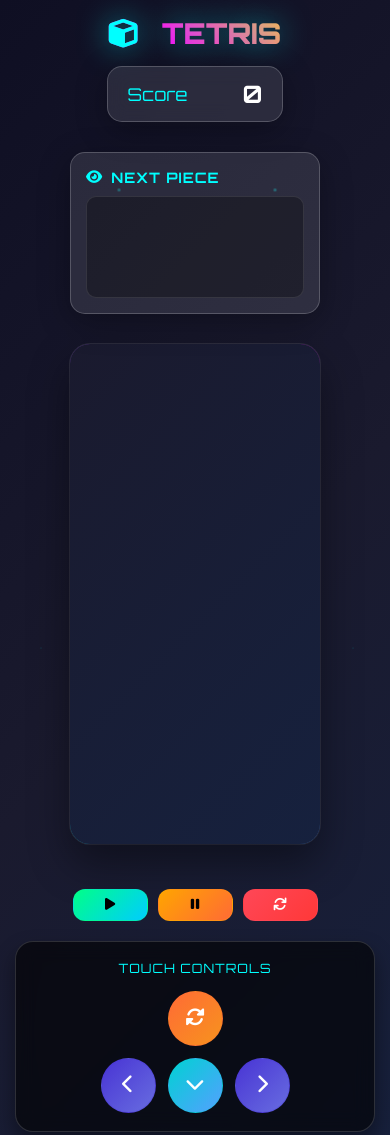
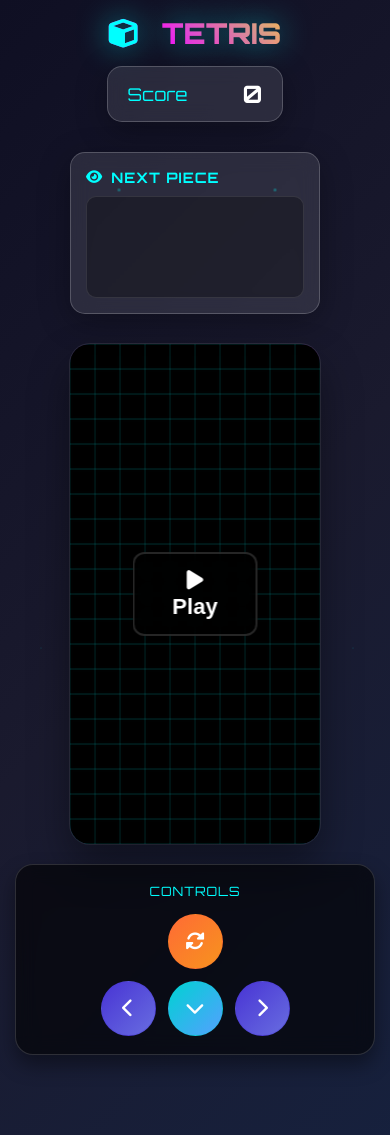
Before and after one commit to alcxaa/Tetris-Game, a plain HTML site: page index.html in a window 390 px wide. Shown: the top 1135 px of the page. Drawn offline with Linux system fonts and the light colour scheme.

Commit message:
Revise Tetris game layout and controls
Updated the game layout and added play controls.

```diff
--- a/index.html
+++ b/index.html
@@ -25,9 +25,18 @@
       </div>
     </div>
 
-    <div id="game-container" class="game-container-flex">
 <div class="game-main">
 <div class="canvas-wrapper">
+  <button id="startBtnOverlay" class="start-overlay-btn">
+    <i class="fas fa-play"></i>
+    <span>Play</span>
+  </button>
+
+  <button id="playAgainBtn" class="start-overlay-btn" style="display: none;">
+  <i class="fas fa-redo"></i>
+  <span>Play Again</span>
+</button>
+
   <canvas id="tetris"></canvas>
   <div class="canvas-glow"></div>
 </div>
@@ -39,32 +48,16 @@
         Next Piece
       </h3>
       <div class="next-piece-preview">
-              <canvas id="nextPiece" width="120" height="120"></canvas>
+        <canvas id="nextPiece" width="60" height="60"></canvas>
       </div>
     </div>
   </div>
 </div>
 
-      <div id="controls">
-        <button id="startBtn" class="btn btn-primary">
-          <i class="fas fa-play"></i>
-          <span>Play</span>
-        </button>
-        <button id="pauseBtn" class="btn btn-secondary">
-          <i class="fas fa-pause"></i>
-          <span>Pause</span>
-        </button>
-        <button id="resetBtn" class="btn btn-danger">
-          <i class="fas fa-refresh"></i>
-          <span>Reset</span>
-        </button>
-      </div>
-    </div>
-
-    <!-- Mobile Controls -->
-    <div id="mobile-controls">
+<!-- Mobile Controls nempel di bawah controls -->
+<div id="mobile-controls" class="mobile-controls-attached">
   <div class="mobile-header">
-        <span>Touch Controls</span>
+    <span>Controls</span>
   </div>
   <div class="controls-grid">
     <div class="control-row">
@@ -85,7 +78,6 @@
     </div>
   </div>
 </div>
-  </div>
 
   <!-- Background particles -->
   <div class="particles">
```
Lines whose indentation alone changed are shown as unchanged.
